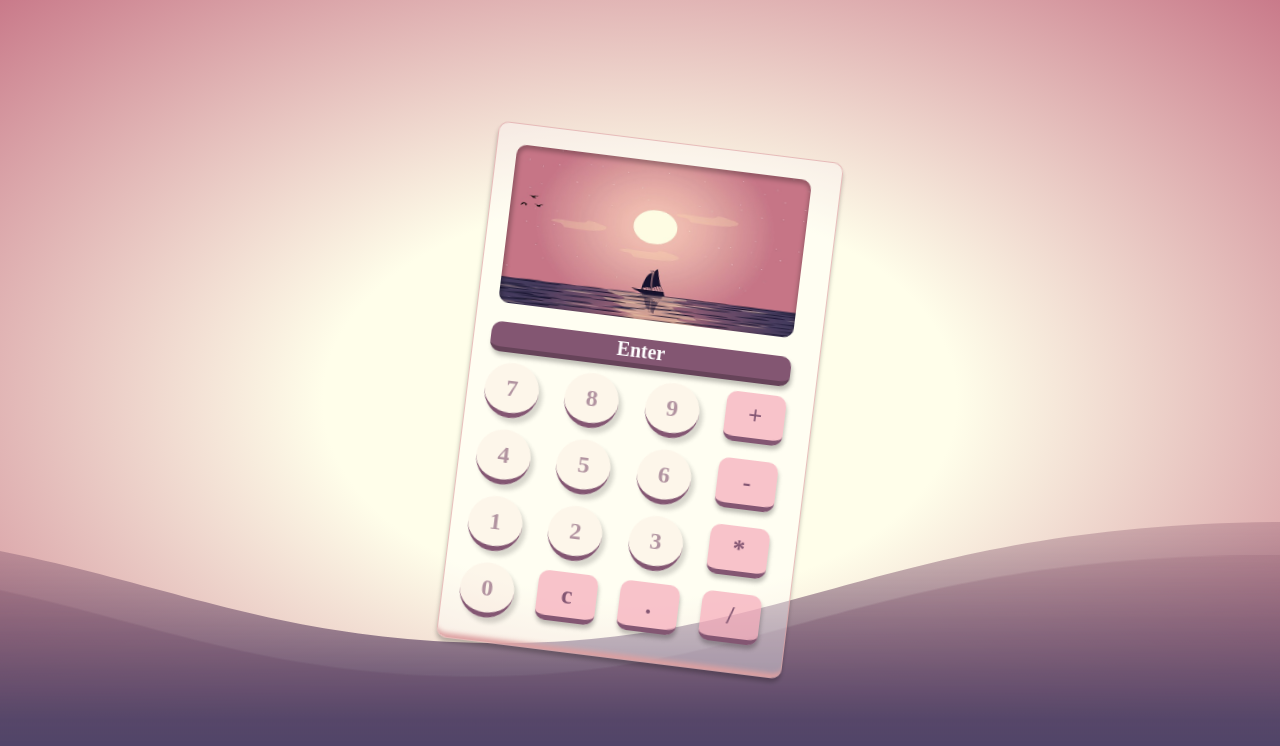
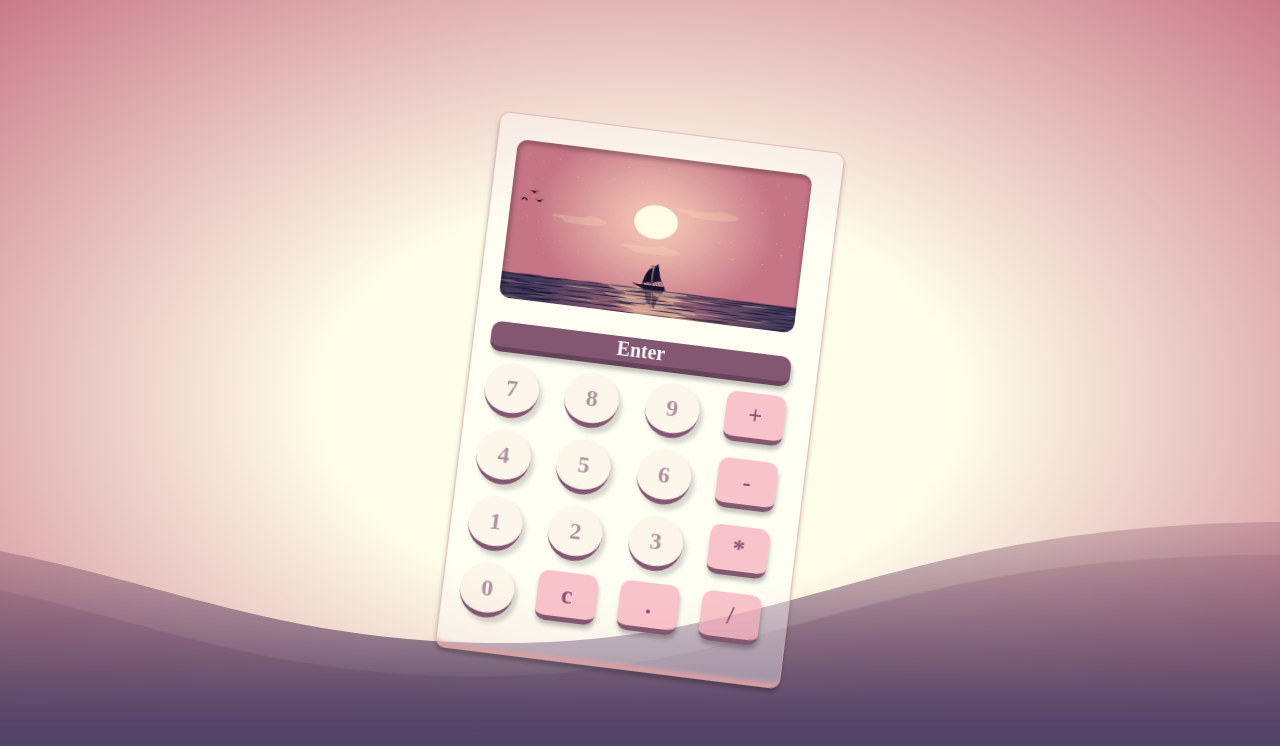
Before and after one commit to R-jisu/CodeStates-Bootcamp-FE-44, a plain HTML site: page calculator/index.html in a window 1280 px wide. Shown: the top 746 px of the page. Drawn offline with Linux system fonts and the light colour scheme; a web font is replaced by a local one.

Commit message:
changesize

```diff
--- a/calculator/style.css
+++ b/calculator/style.css
@@ -101,7 +101,7 @@ Calculator styles
   align-items: center;
 
   width: 350px;
-  height: 520px;
+  height: 540px;
 
   background: rgba(255, 255, 255, 0.38);
   border: 1px solid rgba(221, 160, 161, 0.67);
@@ -133,6 +133,10 @@ Calculator styles
   }
 } -> 부자연스러움*/
 
+button {
+  cursor: pointer;
+}
+
 .calculator__display--bare {
   display: flex;
   justify-content: center;
@@ -146,7 +150,7 @@ Calculator styles
   background-size: 299px 200px;
   box-shadow: inset 1px 2px 4px 2px rgba(0, 0, 0, 0.25);
 
-  margin-top: 20px;
+  margin-top: 25px;
   margin-bottom: 5px;
 }
 
@@ -210,7 +214,7 @@ Calculator styles
 
   transition: 0.5s;
   margin-bottom: 10px;
-  margin-top: -20px;
+  margin-top: -30px;
 }
 
 .button__row .operator {
```
